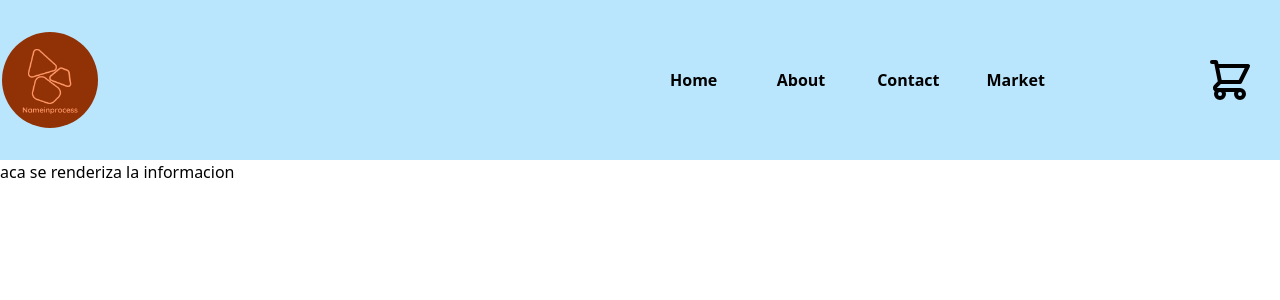
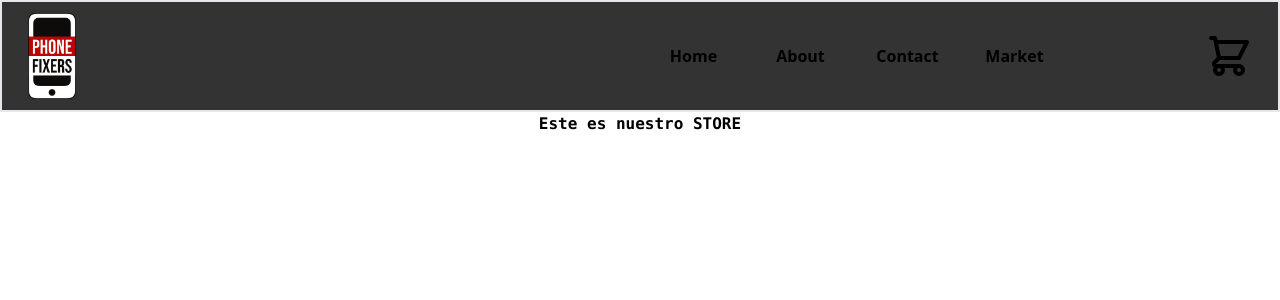
Before and after one commit to gonzaloTripoli/proyectReact-gonzaloTripoli, a JavaScript app: page / in a window 1280 px wide. Shown: the top 300 px of the page. Built offline with nearby package versions, Linux system fonts and the light colour scheme.

Commit message:
styles no more

```diff
--- a/public/index.html
+++ b/public/index.html
@@ -9,7 +9,7 @@
       name="description"
       content="Web site created using create-react-app"
     />
-    <link rel="apple-touch-icon" href="%PUBLIC_URL%/logo192.png" />
+
     <link rel="manifest" href="%PUBLIC_URL%/manifest.json" />
     <title>React App</title>
   </head>
--- a/src/App.js
+++ b/src/App.js
@@ -5,7 +5,7 @@ function App() {
   return (
     <>
       <Header />
-      <ItemListContainer name="informacion" />
+      <ItemListContainer name="STORE" />
     </>
   )
 }
--- a/src/components/CartWidget.js
+++ b/src/components/CartWidget.js
@@ -1,7 +1,7 @@
 const CartWidget = () => {
     return (
 
-        <img class="lg:w-24 rounded-full" src="/logo.png" />
+        <img class="lg:w-24 rounded-t-2xl" src="/logo.png" />
     )
 }
 export default CartWidget
--- a/src/components/Header.js
+++ b/src/components/Header.js
@@ -3,10 +3,10 @@ const Footer = () => {
   return (
 
     <>
-      <div class="grid grid-cols-12 grid-rows-3 h-40 gap-2 place-items-center  bg-sky-200 font-extrabold use">
+      <div class="grid grid-cols-12 grid-rows-3 h-28 gap-2 place-items-center bg-blacknew font-extrabold use border-2">
         <Navbar />
         <div class="col-start-12 col-end-13 bg-sky-900 row-start-2" >
-          <div ><svg xmlns="http://www.w3.org/2000/svg" class="h-12 w-13 bg-sky-200" fill="none" viewBox="0 0 24 24" stroke="currentColor" stroke-width="2">
+          <div ><svg xmlns="http://www.w3.org/2000/svg" class="h-12 w-13 bg-blacknew" fill="none" viewBox="0 0 24 24" stroke="currentColor" stroke-width="2">
             <path stroke-linecap="round" stroke-linejoin="round" d="M3 3h2l.4 2M7 13h10l4-8H5.4M7 13L5.4 5M7 13l-2.293 2.293c-.63.63-.184 1.707.707 1.707H17m0 0a2 2 0 100 4 2 2 0 000-4zm-8 2a2 2 0 11-4 0 2 2 0 014 0z" />
           </svg>  </div>
         </div>
--- a/src/components/ItemListContainer.js
+++ b/src/components/ItemListContainer.js
@@ -1,9 +1,10 @@
-
-
 const ItemListContainer = (greeting) => {
 
     return (
-        <div>aca se renderiza la {greeting.name}</div>
+        <div class="grid grid-cols-6 gap-2 place-items-center font-mono font-extrabold">
+            <div class="col-start-2 col-span-4 "><p> Este es nuestro {greeting.name}</p></div>
+
+        </div>
     )
 }
 export default ItemListContainer
--- a/tailwind.config.js
+++ b/tailwind.config.js
@@ -2,7 +2,13 @@
 module.exports = {
   content: ["./src/**/*.{js,jsx,ts,tsx}", ],
   theme: {
-    extend: {},
+    extend: {
+      colors: {
+        transparent: 'transparent',
+        current: 'currentColor',
+        blacknew: '#333333'
+      },
+    },
   },
   plugins: [],
 }
```
Also changed, not shown: public/logo.png, public/manifest.json.
